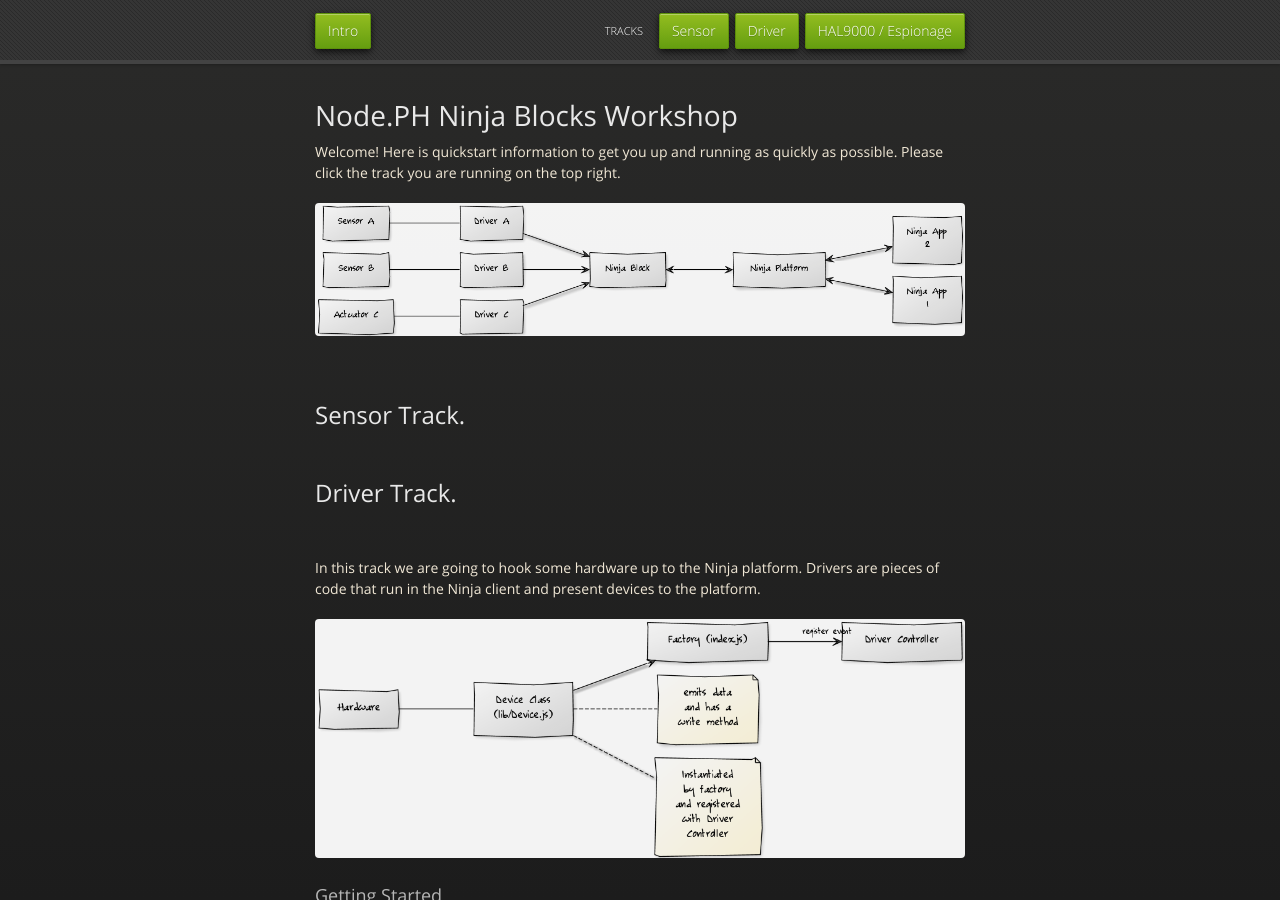
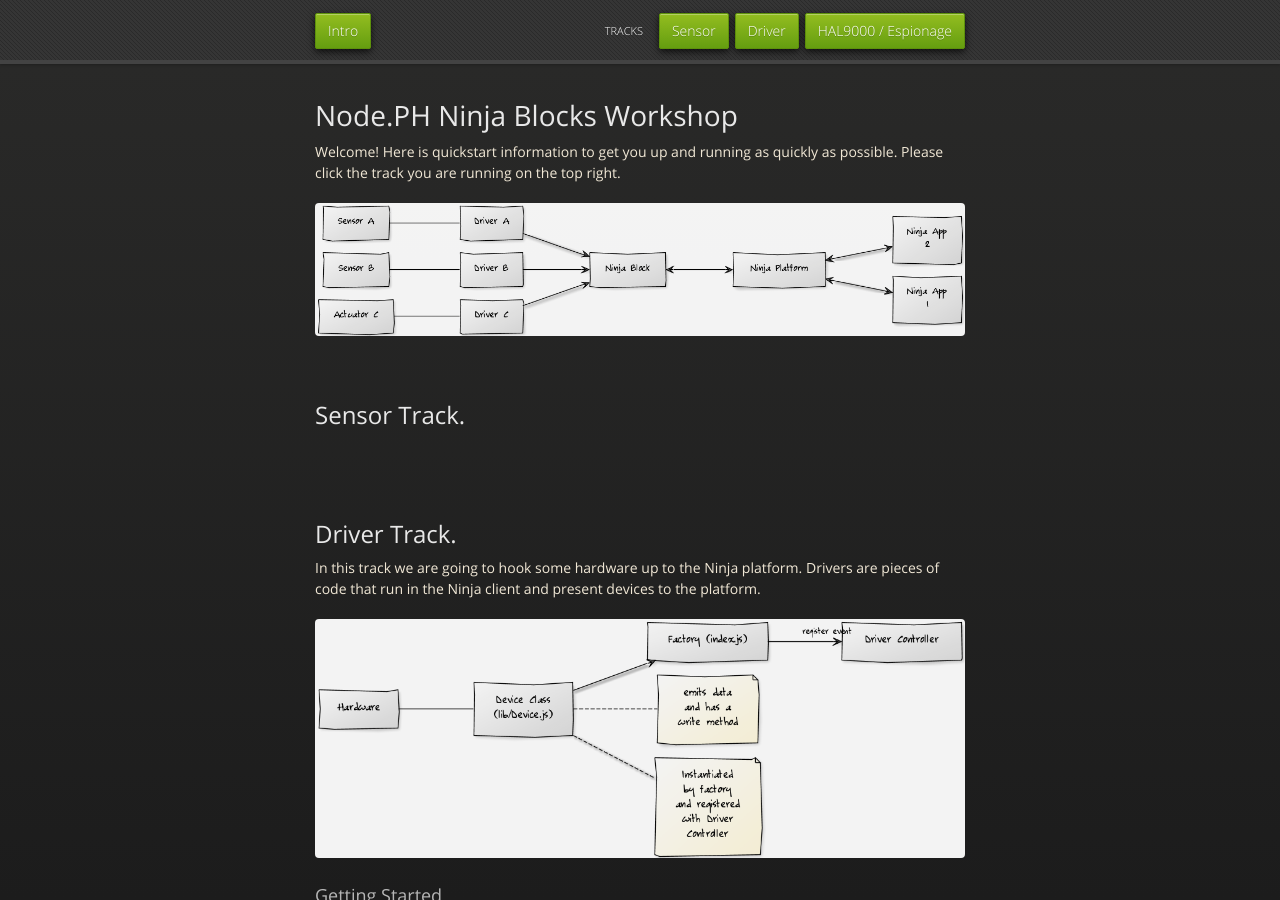
Before and after one commit to thatguydan/nodeph-doc, a Jekyll site: the page built from index.html, in a window 1280 px wide and 900 px high. Built offline with Jekyll 4.4.1, drawn with Linux system fonts in a browser that asks for light colours; nearby versions of some CDN libraries.

Commit message:
Formatting

```diff
--- a/_includes/apps.html
+++ b/_includes/apps.html
@@ -1,7 +1,5 @@
+<p>&nbsp;</p>
 <h2>HAL9000 / Espionage</h2>
-
-<p>&nbsp;</p>
-
 
 <h3>Core Concepts</h3>
 <ul>
--- a/_includes/drivers.html
+++ b/_includes/drivers.html
@@ -1,5 +1,5 @@
+<p>&nbsp;</p>
 <h2>Driver Track.</h2>
-<p>&nbsp;</p>
 <p>In this track we are going to hook some hardware up to the Ninja platform. Drivers are pieces of code that run in the Ninja client and present devices to the platform.</p>
 
 <p><img src="images/driver-overview.png" class="uml-diagram"/></p>
```
Also changed, not shown: 1 other file.
